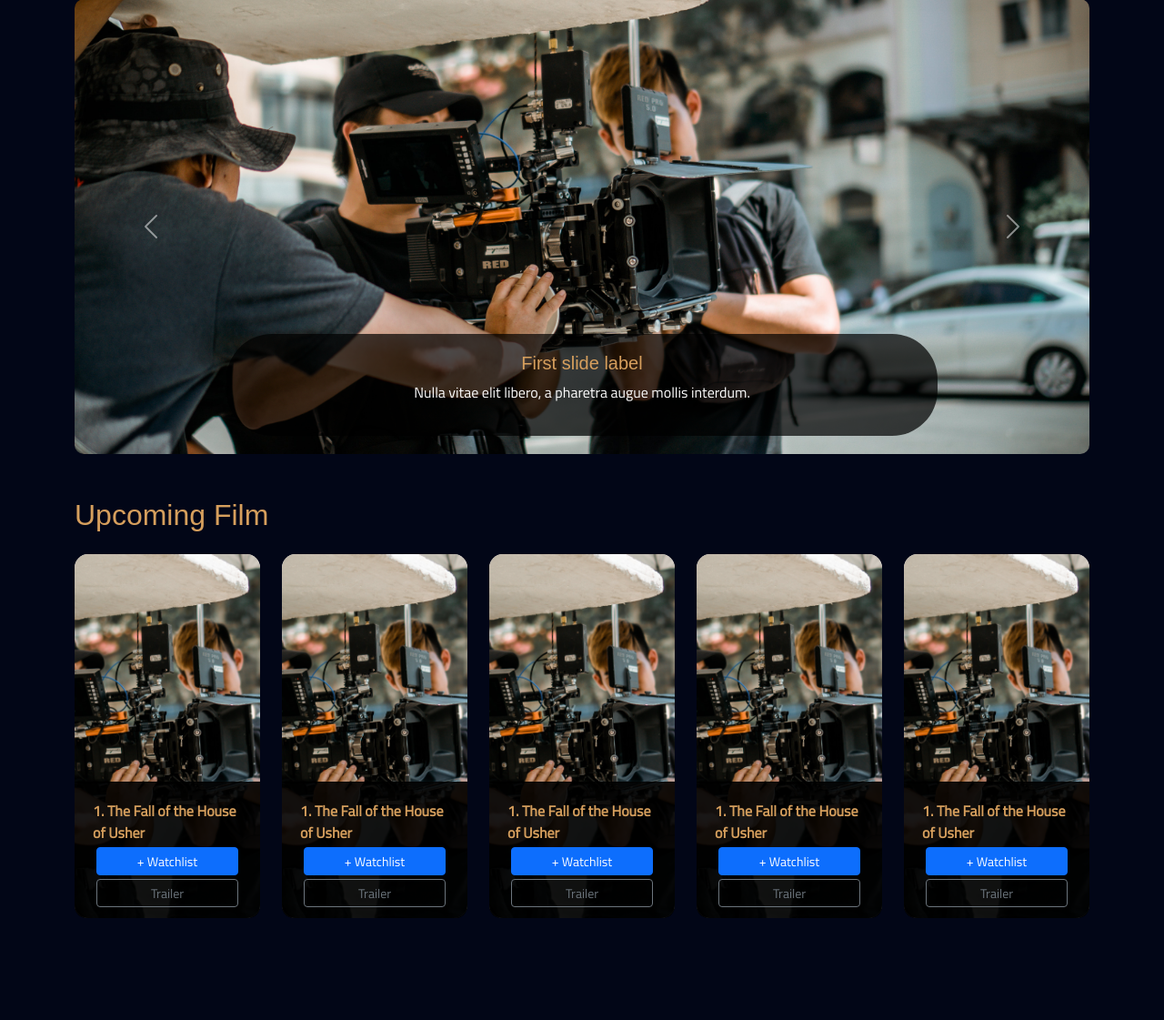
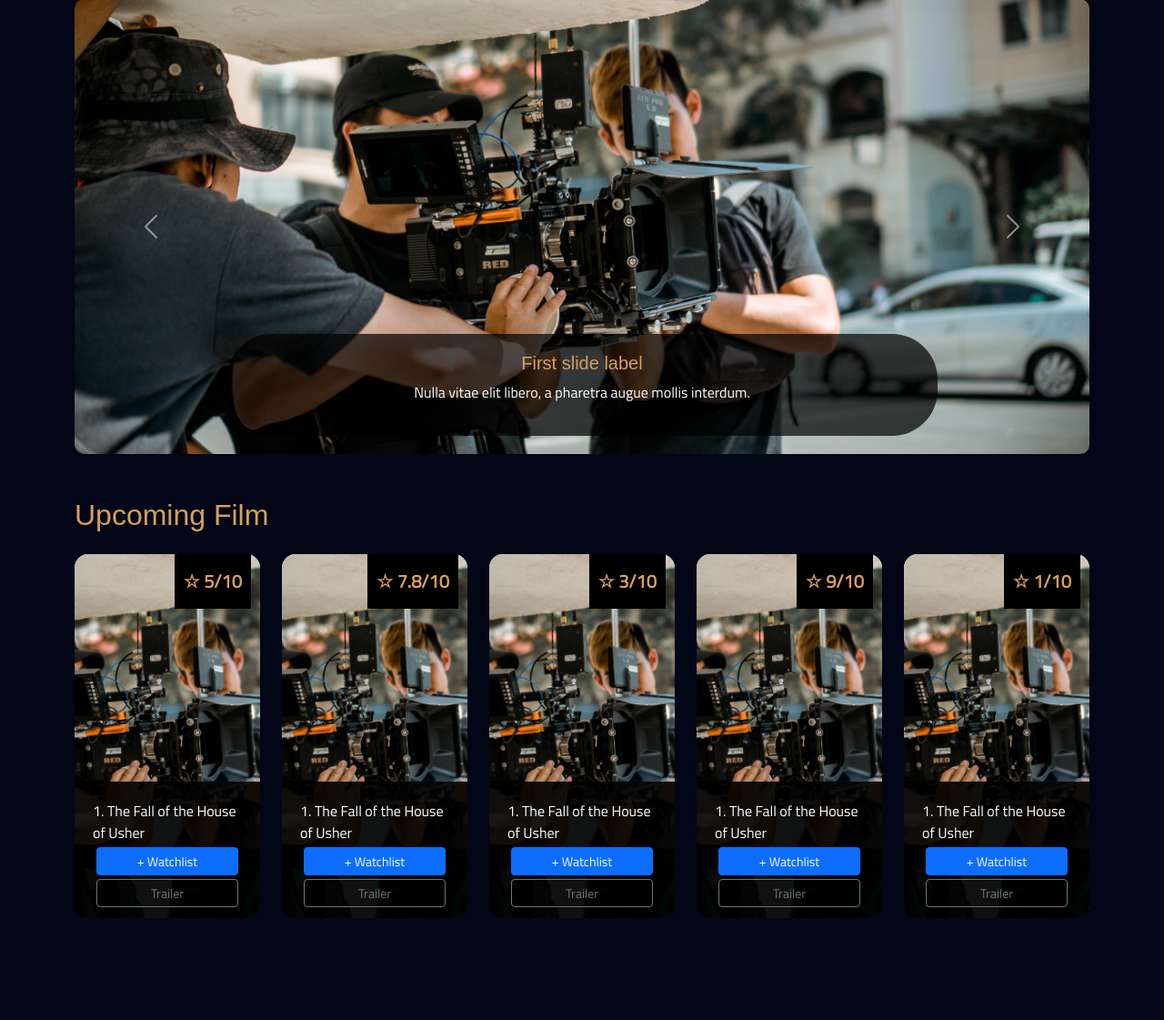
Before and after one commit to flashlf/Assessment-Programmer, a PHP site: page / in a window 1280 px wide. Shown: the part 150-1271 px from the top of the page at 91% size. Run offline with PHP 8.4, Linux system fonts and the light colour scheme; some web fonts are replaced.

Commit message:
feat: rating film

```diff
--- a/HTML/css/main.css
+++ b/HTML/css/main.css
@@ -31,7 +31,7 @@ a, a:active, a:link, a:visited {
 }
 
 a.blog-header-logo, a:link.blog-header-logo, a:visited.blog-header-logo
-a:active.blog-header-logo, .card-film-caption {
+a:active.blog-header-logo{
     color: rgb(214,159,93);
 }
 
@@ -105,6 +105,17 @@ a:active.blog-header-logo, .card-film-caption {
     min-height: 400px;
     color: rgb(2, 6, 23);
 }
+.card-film-rating {
+    position: absolute;
+    top: 0px;
+    right: 10px;
+    font-size: 1.25em;
+    font-weight: 600;
+    background-color: black;
+    color: rgb(214,159,93);
+    padding: 15px 10px;
+}
+
 .card-film > img {
     border-radius: 15px;
     height: 400px;
@@ -126,5 +137,6 @@ a:active.blog-header-logo, .card-film-caption {
 }
 
 .card-film-caption {
-    font-weight: 600;
+    font-weight: 500;
+    color: white;
 }
--- a/HTML/index.html
+++ b/HTML/index.html
@@ -98,6 +98,9 @@
 
                     <div class="col">
                         <div class="card-film">
+                            <div class="card-film-rating">
+                                &#9734; 5/10
+                            </div>
                             <img src="asset/img/carousel-item-1.jpg" alt="The Fall of the House" class="card-film-img">
                             <div class="card-film-detail">
                                 <span class="card-film-caption">
@@ -114,6 +117,9 @@
                     </div>
                     <div class="col">
                         <div class="card-film">
+                            <div class="card-film-rating">
+                                &#9734; 7.8/10
+                            </div>
                             <img src="asset/img/carousel-item-1.jpg" alt="The Fall of the House" class="card-film-img">
                             <div class="card-film-detail">
                                 <span class="card-film-caption">
@@ -130,6 +136,9 @@
                     </div>
                     <div class="col">
                         <div class="card-film">
+                            <div class="card-film-rating">
+                                &#9734; 3/10
+                            </div>
                             <img src="asset/img/carousel-item-1.jpg" alt="The Fall of the House" class="card-film-img">
                             <div class="card-film-detail">
                                 <span class="card-film-caption">
@@ -146,6 +155,9 @@
                     </div>
                     <div class="col">
                         <div class="card-film">
+                            <div class="card-film-rating">
+                                &#9734; 9/10
+                            </div>
                             <img src="asset/img/carousel-item-1.jpg" alt="The Fall of the House" class="card-film-img">
                             <div class="card-film-detail">
                                 <span class="card-film-caption">
@@ -162,6 +174,9 @@
                     </div>
                     <div class="col">
                         <div class="card-film">
+                            <div class="card-film-rating">
+                                &#9734; 1/10
+                            </div>
                             <img src="asset/img/carousel-item-1.jpg" alt="The Fall of the House" class="card-film-img">
                             <div class="card-film-detail">
                                 <span class="card-film-caption">
```
